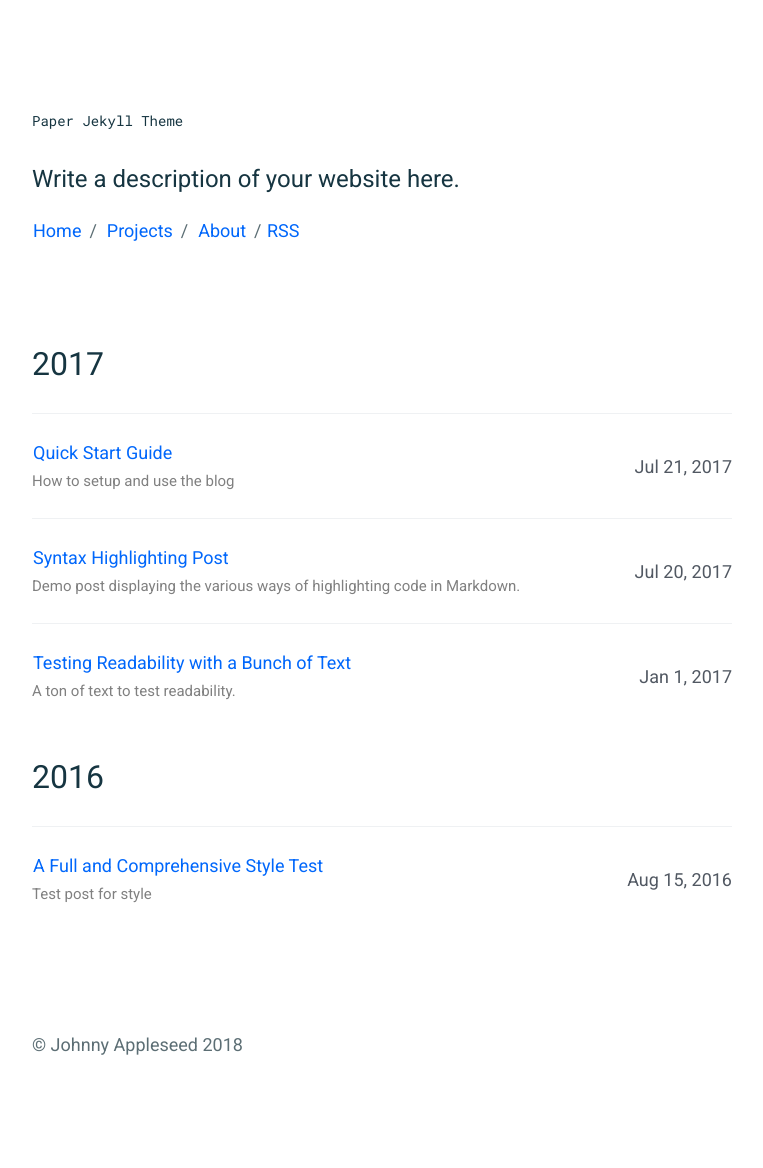
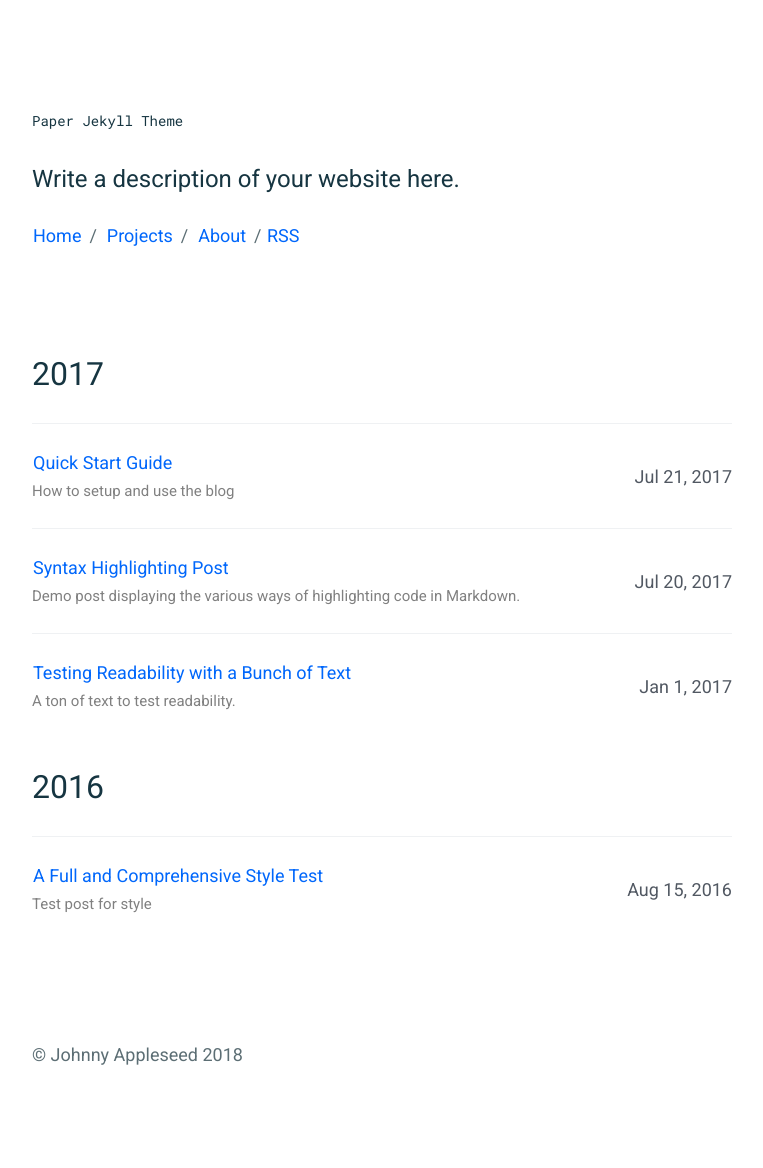
Before and after one commit to mkchoi212/paper-jekyll-theme, a Jekyll site: the page built from index.html, in a window 1280 px wide. Shown: the whole page, without its empty margins (258-1021 px from the left). Built offline with Jekyll 4.4.1, drawn with Linux system fonts in a browser that asks for light colours.

Commit message:
Fix padding adjustment affecting header nav bar

```diff
--- a/_sass/base/_reset.scss
+++ b/_sass/base/_reset.scss
@@ -38,6 +38,10 @@
 nav,
 section {
     display: block;
+}
+
+header a {
+  padding: 5px 1px;
 }
 
 h1,
```
